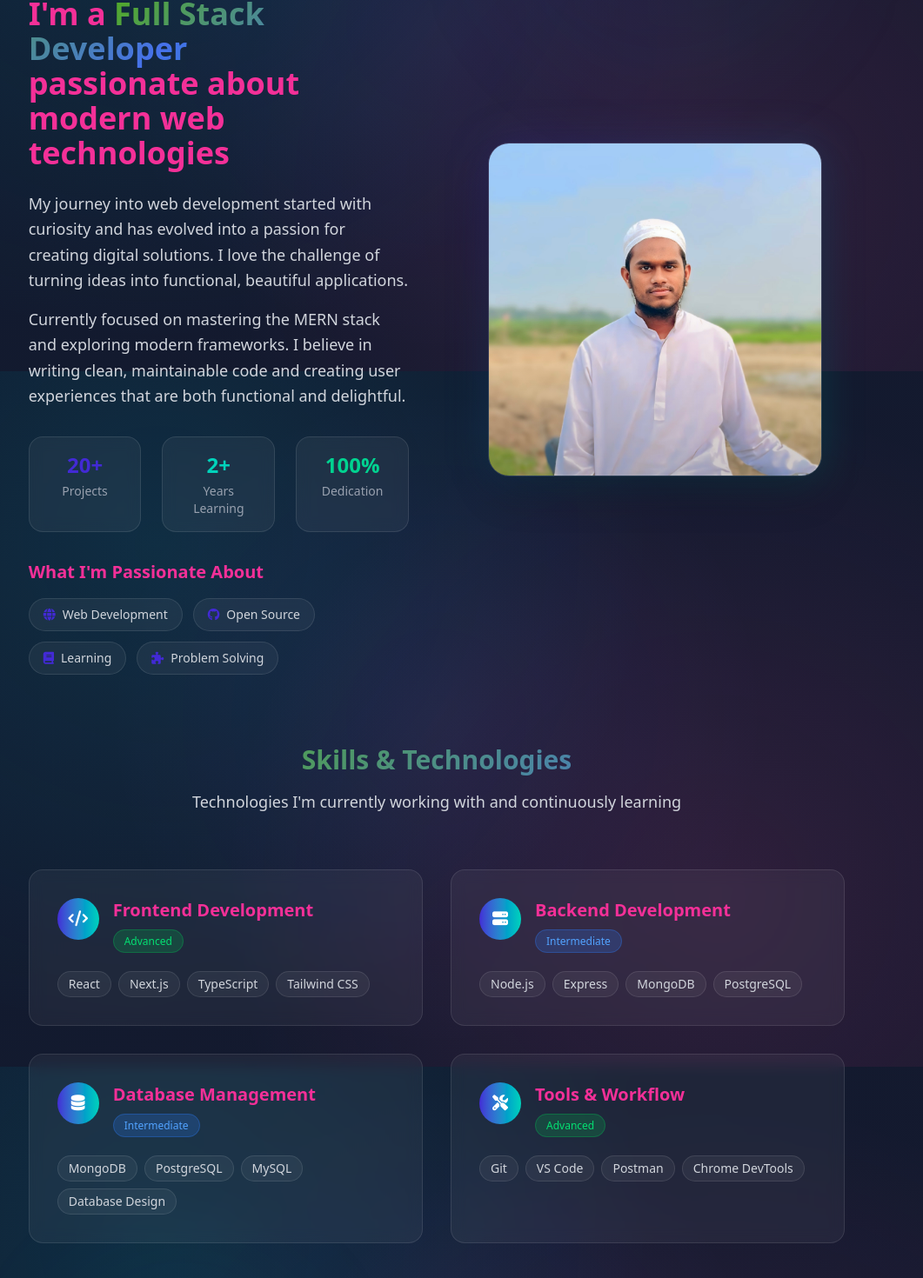
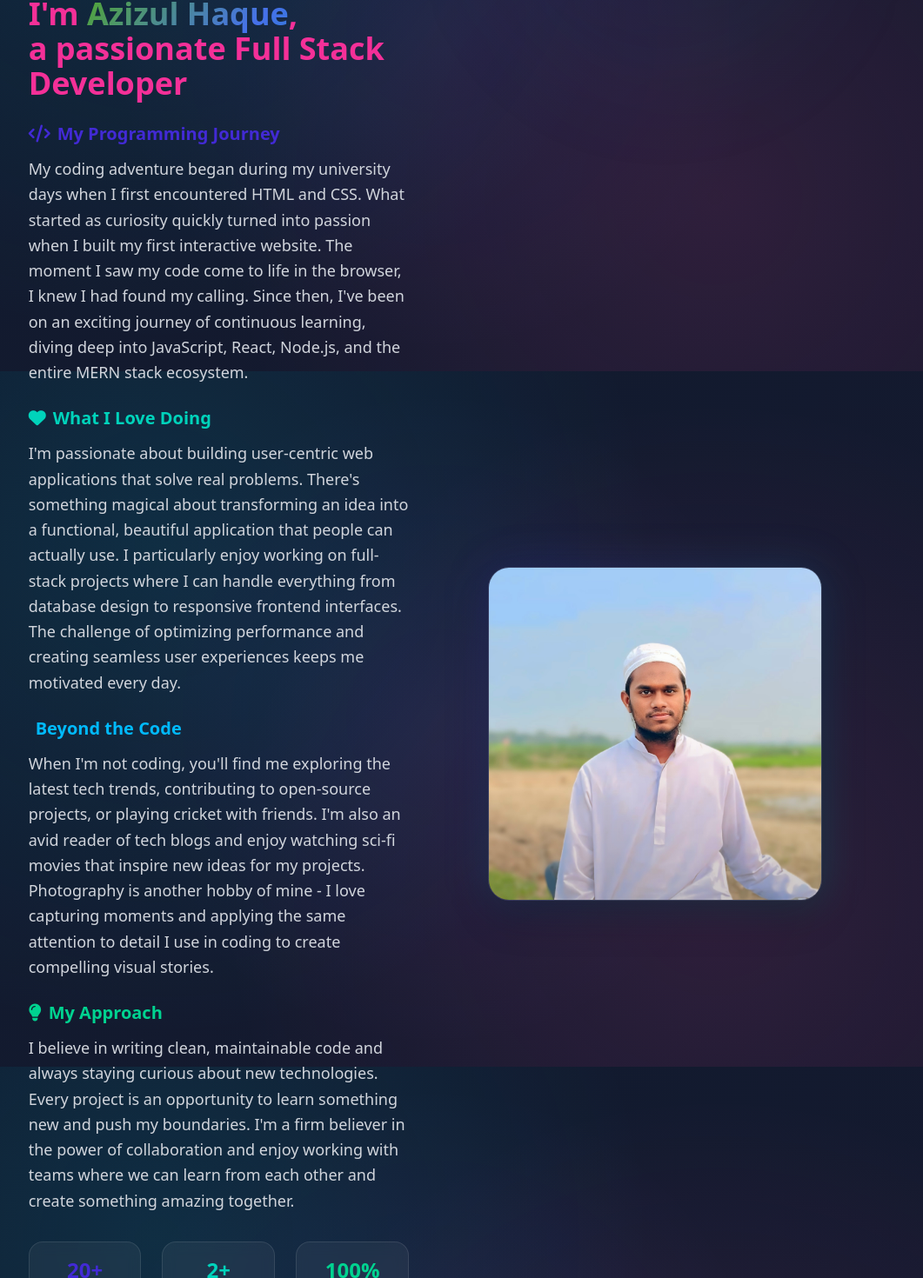
Before and after one commit to Azizul-haque1/my-portfolio, a React (Vite) app: page / in a window 1280 px wide. Shown: the part 1173-2643 px from the top of the page at 87% size, without its empty margins (138-1199 px from the left). Built offline with nearby package versions, Linux system fonts and the light colour scheme.

Commit message:
update about section

```diff
--- a/src/components/About.jsx
+++ b/src/components/About.jsx
@@ -39,13 +39,6 @@
             technologies: ["Git", "VS Code", "Postman", "Chrome DevTools"],
             icon: "fa-solid fa-tools"
         }
-    ];
-
-    const interests = [
-        { name: "Web Development", icon: "fa-solid fa-globe" },
-        { name: "Open Source", icon: "fa-brands fa-github" },
-        { name: "Learning", icon: "fa-solid fa-book" },
-        { name: "Problem Solving", icon: "fa-solid fa-puzzle-piece" }
     ];
 
     return (
@@ -90,21 +83,64 @@
                             </div>
 
                             <h3 className="text-3xl lg:text-4xl font-bold mb-6 text-secondary">
-                                I'm a <span className="text-gradient">Full Stack Developer</span>
-                                <br />passionate about modern web technologies
+                                I'm <span className="text-gradient">Azizul Haque</span>,
+                                <br />a passionate Full Stack Developer
                             </h3>
 
-                            <div className="text-gray-300 text-lg leading-relaxed space-y-4">
-                                <p>
-                                    My journey into web development started with curiosity and has evolved into a
-                                    passion for creating digital solutions. I love the challenge of turning ideas
-                                    into functional, beautiful applications.
-                                </p>
-                                <p>
-                                    Currently focused on mastering the MERN stack and exploring modern frameworks.
-                                    I believe in writing clean, maintainable code and creating user experiences
-                                    that are both functional and delightful.
-                                </p>
+                            <div className="text-gray-300 text-lg leading-relaxed space-y-6">
+                                <div>
+                                    <h4 className="text-xl font-semibold text-primary mb-3 flex items-center gap-2">
+                                        <i className="fa-solid fa-code"></i>
+                                        My Programming Journey
+                                    </h4>
+                                    <p>
+                                        My coding adventure began during my university days when I first encountered HTML and CSS.
+                                        What started as curiosity quickly turned into passion when I built my first interactive website.
+                                        The moment I saw my code come to life in the browser, I knew I had found my calling.
+                                        Since then, I've been on an exciting journey of continuous learning, diving deep into
+                                        JavaScript, React, Node.js, and the entire MERN stack ecosystem.
+                                    </p>
+                                </div>
+
+                                <div>
+                                    <h4 className="text-xl font-semibold text-accent mb-3 flex items-center gap-2">
+                                        <i className="fa-solid fa-heart"></i>
+                                        What I Love Doing
+                                    </h4>
+                                    <p>
+                                        I'm passionate about building user-centric web applications that solve real problems.
+                                        There's something magical about transforming an idea into a functional, beautiful application
+                                        that people can actually use. I particularly enjoy working on full-stack projects where
+                                        I can handle everything from database design to responsive frontend interfaces.
+                                        The challenge of optimizing performance and creating seamless user experiences keeps me motivated every day.
+                                    </p>
+                                </div>
+
+                                <div>
+                                    <h4 className="text-xl font-semibold text-info mb-3 flex items-center gap-2">
+                                        <i className="fa-solid fa-gamepad2"></i>
+                                        Beyond the Code
+                                    </h4>
+                                    <p>
+                                        When I'm not coding, you'll find me exploring the latest tech trends, contributing to open-source projects,
+                                        or playing cricket with friends. I'm also an avid reader of tech blogs and enjoy watching sci-fi movies
+                                        that inspire new ideas for my projects. Photography is another hobby of mine - I love capturing moments
+                                        and applying the same attention to detail I use in coding to create compelling visual stories.
+                                    </p>
+                                </div>
+
+                                <div>
+                                    <h4 className="text-xl font-semibold text-success mb-3 flex items-center gap-2">
+                                        <i className="fa-solid fa-lightbulb"></i>
+                                        My Approach
+                                    </h4>
+                                    <p>
+                                        I believe in writing clean, maintainable code and always staying curious about new technologies.
+                                        Every project is an opportunity to learn something new and push my boundaries. I'm a firm believer
+                                        in the power of collaboration and enjoy working with teams where we can learn from each other
+                                        and create something amazing together.
+                                    </p>
+                                </div>
                             </div>
                         </div>
 
@@ -128,7 +164,14 @@
                         <div>
                             <h4 className="text-xl font-semibold text-secondary mb-4">What I'm Passionate About</h4>
                             <div className="flex flex-wrap gap-3">
-                                {interests.map((interest, index) => (
+                                {[
+                                    { name: "Web Development", icon: "fa-solid fa-globe" },
+                                    { name: "Open Source", icon: "fa-brands fa-github" },
+                                    { name: "Cricket", icon: "fa-solid fa-baseball" },
+                                    { name: "Photography", icon: "fa-solid fa-camera" },
+                                    { name: "Sci-Fi Movies", icon: "fa-solid fa-film" },
+                                    { name: "Tech Blogs", icon: "fa-solid fa-blog" }
+                                ].map((interest, index) => (
                                     <motion.div
                                         key={index}
                                         whileHover={{ scale: 1.05, y: -2 }}
```
